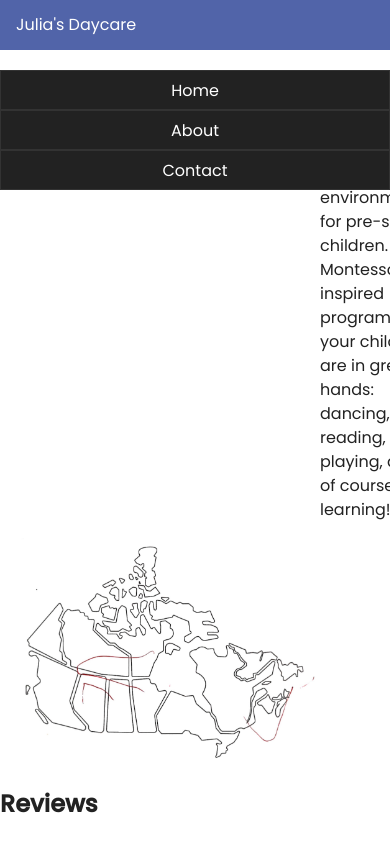
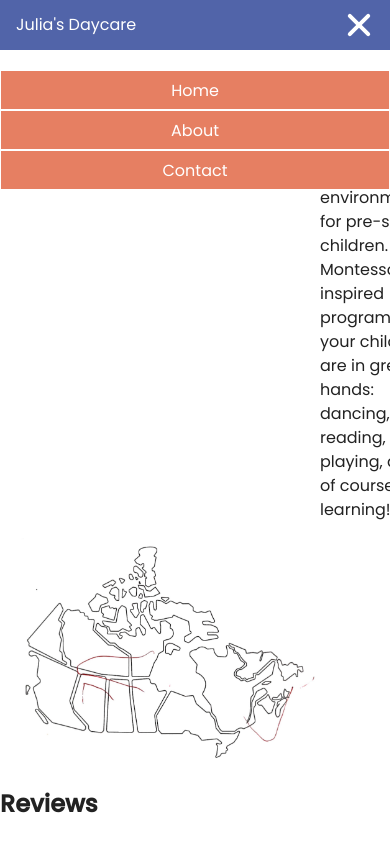
Before and after one commit to laurasalisbury/web-design-2-project, a plain HTML site: page index.html in a window 390 px wide. Both pictures are taken after a click on the label 359 px from the left and 25 px from the top of the page. Shown: the top 844 px of the page. Drawn offline with Linux system fonts and the light colour scheme.

Commit message:
finalize my hamburger

```diff
--- a/css/main.css
+++ b/css/main.css
@@ -1,5 +1,7 @@
 
 @import url('https://fonts.googleapis.com/css2?family=Lobster+Two:ital,wght@0,400;0,700;1,400;1,700&family=Poppins:ital,wght@0,200;0,400;0,500;1,200;1,400;1,500&display=swap');
+
+@import url('https://fonts.googleapis.com/css?family=Raleway');
 
   html {
     box-sizing: border-box;
@@ -51,7 +53,7 @@
     height: 50px;
     padding: 1em;
   }
-  /* /e67f62 */
+
   .menu {
     list-style-type: none;
     margin: 0;
@@ -145,7 +147,7 @@
   }
 
   .bottom {
-    height: 20vh; /* */
+    height: 20vh;
     background-color: #000;
     background-image: url("../images/crayons.jpg");
     background-position: center center;
@@ -159,23 +161,6 @@
     display: flex;
     grid-template-columns: 1fr 1fr;
   }
-
-  /* Use this styling for anything above 768px
-@media screen and (min-width: 768px) {
-  /*  make the input hidden on screens above 768px (desktop and tablet) */
-    /* input.nav-toggle {
-      display: none;
-    } */
-
-  /*  make the label hidden on screens above 768px (desktop and tablet) */
-  /* label.nav-toggle-label {
-    display: none;
-  } */
-/*  display the nav  on screens above 768px (desktop and tablet) */
-  /* nav {
-    display: block;
-  } */
-/* } */
 
 .hero-banner {
   width: 100%;
@@ -220,7 +205,7 @@ h1 {
     transition: height 400ms cubic-bezier(0.23, 1, 0.32, 1);
   }
   #menu-toggle:checked ~ .menu li {
-    border: 1px solid #333;
+    border: 1px solid #fff;
     height: 2.5em;
     padding: 0.5em;
     transition: height 400ms cubic-bezier(0.23, 1, 0.32, 1);
@@ -232,7 +217,7 @@ h1 {
     padding: 0.5em 0;
     width: 100%;
     color: white;
-    background-color: #222;
+    background-color: #e67f62;;
   }
   .menu > li:not(:last-child) {
     border-bottom: 1px solid #444;
--- a/index.html
+++ b/index.html
@@ -15,7 +15,7 @@
     <div>Julia's Daycare</div>
     <input id="menu-toggle" type="checkbox" />
     <label class="menu-button-container" for="menu-toggle">
-      <div class="menu=button"></div>
+      <div class="menu-button"></div>
     </label>
 
       <ul class="menu">
```
